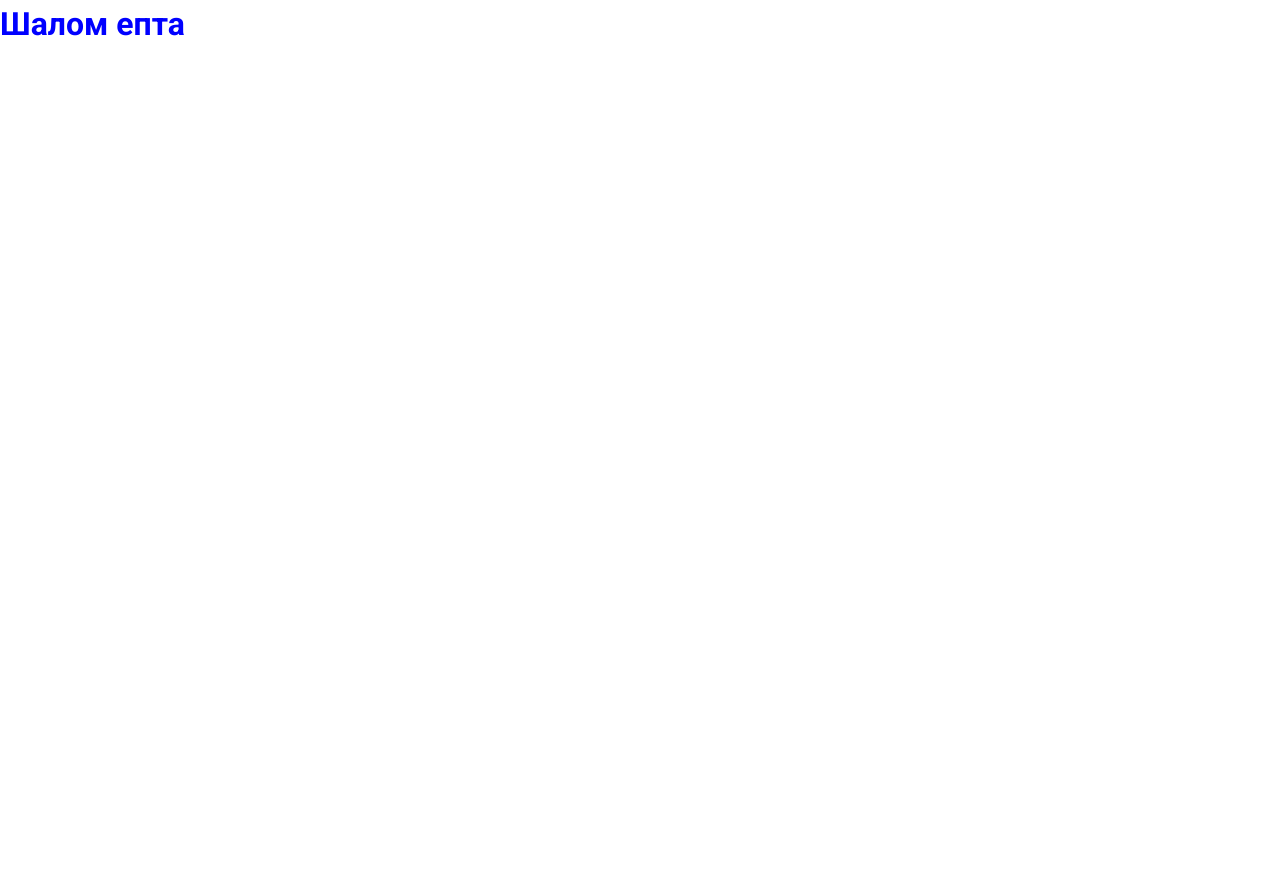
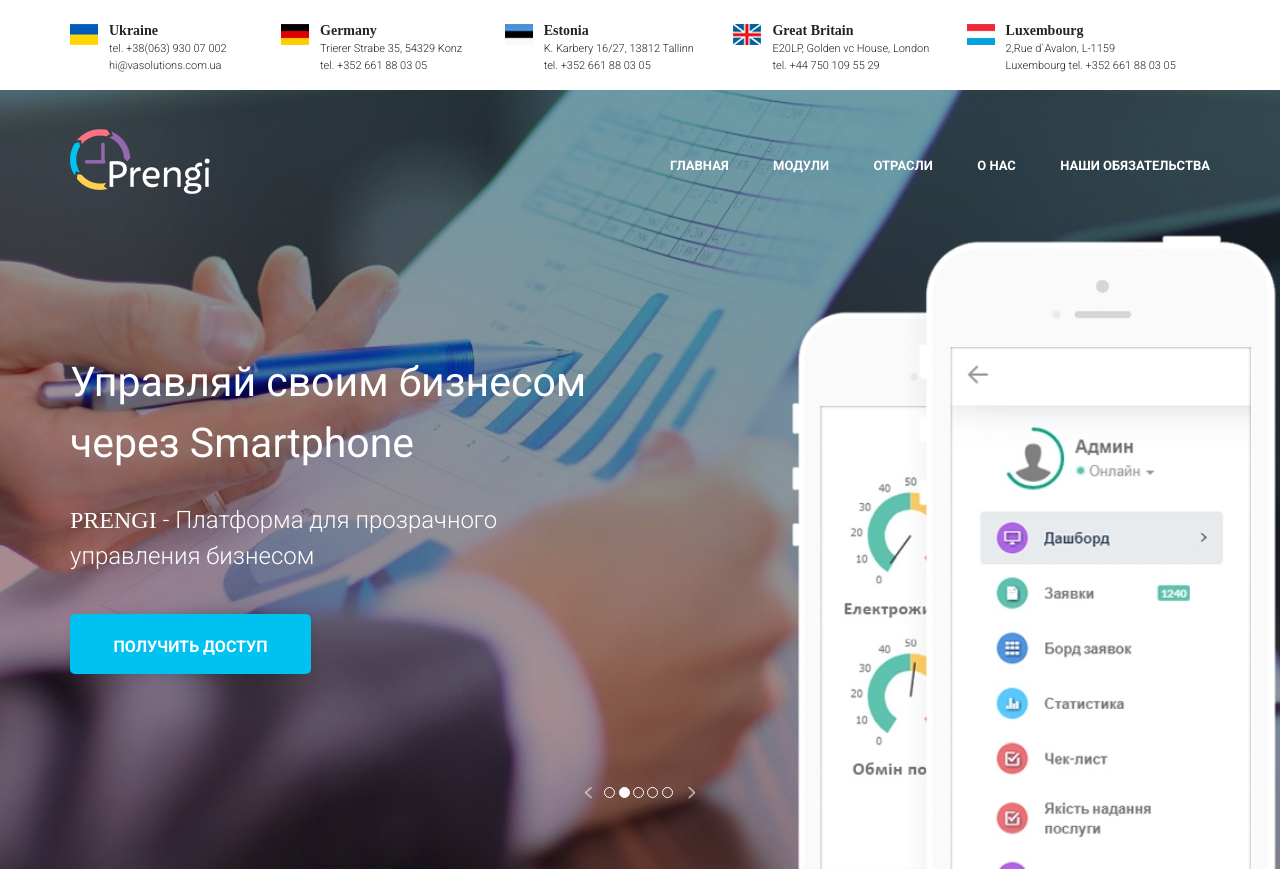
Before and after one commit to ValeoPrime/Prengi, a website: page src/index.html in a window 1280 px wide. Before the commit the page ends 800 px from the top, so only its background shows below. Drawn offline with Linux system fonts and the light colour scheme.

Commit message:
Сверстана шапка и контакты

```diff
--- a/src/index.html
+++ b/src/index.html
@@ -5,11 +5,88 @@
     <meta name="viewport" content="width=device-width, initial-scale=1.0">
     <meta http-equiv="X-UA-Compatible" content="ie=edge">
     <link rel="stylesheet" href="css/bootstrap-reboot.min.css">
-    <link href="https://fonts.googleapis.com/css?family=Roboto+Condensed:400,700|Roboto:300,400,700&display=swap&subset=cyrillic-ext" rel="stylesheet">
+    <link href="https://fonts.googleapis.com/css?family=Roboto:300,400,700&display=swap&subset=cyrillic-ext" rel="stylesheet">
     <link rel="stylesheet" href="css/style.min.css">
-    <title>Document</title>
+    <title>Prengi</title>
 </head>
 <body>
-    <h1>Шалом епта</h1>
+    <section class="header__contacts">
+        <div class="container">
+            <div class="header__contacts__items">
+                <div class="header__contacts__item">
+                    <img src="img/icons/Ucraine_flag_icon.png" alt="Ucraine">
+                    <div class="header__contacts__descr"><span>Ukraine</span><br>
+                        tel. +38(063) 930 07 002
+                        hi@vasolutions.com.ua
+                    </div>
+                </div>
+                <div class="header__contacts__item">
+                    <img src="img/icons/Germany_flag_icon.png" alt="Germany">
+                    <div class="header__contacts__descr"><span>Germany</span><br>
+                        Trierer Strabe 35, 54329 Konz
+                        tel. +352 661 88 03 05
+                    </div>
+                </div>
+                <div class="header__contacts__item">
+                    <img src="img/icons/Estonia_flag_icon.png" alt="Estonia">
+                    <div class="header__contacts__descr"><span>Estonia</span><br>
+                        K. Karbery 16/27, 13812 Tallinn
+                        tel. +352 661 88 03 05
+                    </div>
+                </div>
+                <div class="header__contacts__item">
+                    <img src="img/icons/Britain_flag_icon.png" alt="Britain">
+                    <div class="header__contacts__descr"><span>Great Britain</span><br>
+                        E20LP, Golden vc House, London
+                        tel. +44 750 109 55 29
+                    </div>
+                </div>
+                <div class="header__contacts__item">
+                    <img src="img/icons/Luxemburg_flag_icon.png" alt="Estonia">
+                    <div class="header__contacts__descr"><span>Luxembourg</span><br>
+                        2,Rue d`Avalon, L-1159 Luxembourg
+                        tel. +352 661 88 03 05
+                    </div>
+                </div>
+            </div>
+        </div>
+    </section>
+
+    <section class="promo">
+        <div class="container">
+            <header class="promo__header">
+                <img src="img/Prengi__logo.png" alt="logo" class="promo__logo">
+                <nav class="promo__nav">
+                    <ul>
+                        <li>главная</li>
+                        <li>Модули</li>
+                        <li>Отрасли</li>
+                        <li>О нас</li>
+                        <li>Наши обязательства</li>
+                    </ul>
+                </nav>
+            </header>
+
+            <div class="promo__items">
+                <h1 class="promo__title">Управляй своим бизнесом через Smartphone</h1>
+                <div class="promo__descr"><span>PRENGI</span> - Платформа для прозрачного <br>
+                    управления бизнесом
+                </div>
+                <button class="button">Получить доступ</button>
+            </div>
+
+            <div class="slider__switch">
+                <img src="img/icons/left__arrow_icon.png" alt="">
+                <div></div>
+                <div class="active"></div>
+                <div></div>
+                <div></div>
+                <div></div>
+                <img src="img/icons/right_arrow_slider.png" alt="">
+            </div>
+        </div>
+    </section>
+
+
 </body>
 </html>
--- a/src/sass/_general.sass
+++ /dev/null
@@ -1,2 +0,0 @@
-h1
-    color: blue
--- a/src/sass/_variables.sass
+++ b/src/sass/_variables.sass
@@ -1 +1 @@
-$maincolor: #ec644b;
+$maincolor: #00c2f0;
--- /dev/null
+++ b/src/sass/blocs/_button.sass
@@ -0,0 +1,14 @@
+.button
+    width: 241px
+    height: 60px
+    margin-top: 40px
+    padding: 21px 43px
+    box-shadow: 0 0 7px rgba(0, 0, 0, 0.07)
+    background-color: $maincolor
+    border-radius: 5px
+    border: none
+    color: #ffffff
+    font-family: Roboto
+    font-size: 16px
+    font-weight: 700
+    text-transform: uppercase
--- /dev/null
+++ b/src/sass/blocs/_contacts.sass
@@ -0,0 +1,23 @@
+.header__contacts
+    min-height: 85px
+    padding: 20px 0 16px 0
+    &__items
+        display: flex
+        justify-content: space-between
+        .header__contacts__item
+            display: flex
+            align-items: flex-start
+            margin-right: 33px
+            color: #242424;
+            font-family: "Roboto Light";
+            font-weight: 300;
+            font-size: 11px;
+            img
+                width: 28px
+                height: 21px
+                margin-top: 4px
+                margin-right: 11px
+            span
+                font-family: "Roboto - Bold";
+                font-size: 14px;
+                font-weight: 700;
--- /dev/null
+++ b/src/sass/blocs/_promo.sass
@@ -0,0 +1,62 @@
+.promo
+    min-height: 700px
+    padding: 39px 0 195px 0
+    background: url(../img/bg/promo__bg.jpg) center center/cover no-repeat
+    position: relative
+    &__header
+        display: flex
+        justify-content: space-between
+    &__logo
+        height: 65px
+    &__nav
+        ul
+            width: 540px
+            display: flex
+            justify-content: space-between
+            list-style: none
+            color: #ffffff;
+            font-size: 13px;
+            font-weight: 700;
+            text-transform: uppercase;
+            padding: 27px 0
+    &__items
+        margin-top: 133px
+        width: 525px
+        color: #ffffff;
+        .promo__title
+            font-size: 41px;
+            font-weight: 400;
+        .promo__descr
+            margin-top: 27px
+            font-family: Roboto;
+            font-size: 24px;
+            font-weight: 300;
+            span
+                font-family: "Roboto - Regular";
+                font-weight: 400;
+    .slider__switch
+        width: 110px
+        height: 12px
+        display: flex
+        justify-content: space-between
+        position: absolute
+        left: 50%
+        transform: translateX(-50%)
+        bottom: 70px
+        img
+            margin-right: 12px
+            cursor: pointer
+            &:last-child
+                margin-right: 0
+                margin-left: 12px
+        div
+            width: 11px
+            height: 11px
+            border: 1px solid #ffffff
+            border-radius: 100%
+            margin-right: 3px
+            cursor: pointer
+            &:last-child
+                margin-right: 0
+        .active
+            background-color: #fff
--- a/src/sass/style.sass
+++ b/src/sass/style.sass
@@ -1,9 +1,11 @@
-@import variables
 .container
     width: 1140px
     margin: 0 auto
 *
     font-family: 'Roboto', sans-serif;
 
-
+@import variables
 @import general
+@import blocs/button
+@import blocs/contacts
+@import blocs/promo
```
Also changed, not shown: src/css/style.min.css, src/img/Prengi__logo.png (added), src/img/bg/promo__bg.jpg (added), src/img/icons/Britain_flag_icon.png (added), src/img/icons/Estonia_flag_icon.png (added), src/img/icons/Germany_flag_icon.png (added), src/img/icons/Luxemburg_flag_icon.png (added), src/img/icons/Ucraine_flag_icon.png (added), src/img/icons/left__arrow_icon.png (added), src/img/icons/right_arrow_slider.png (added).
